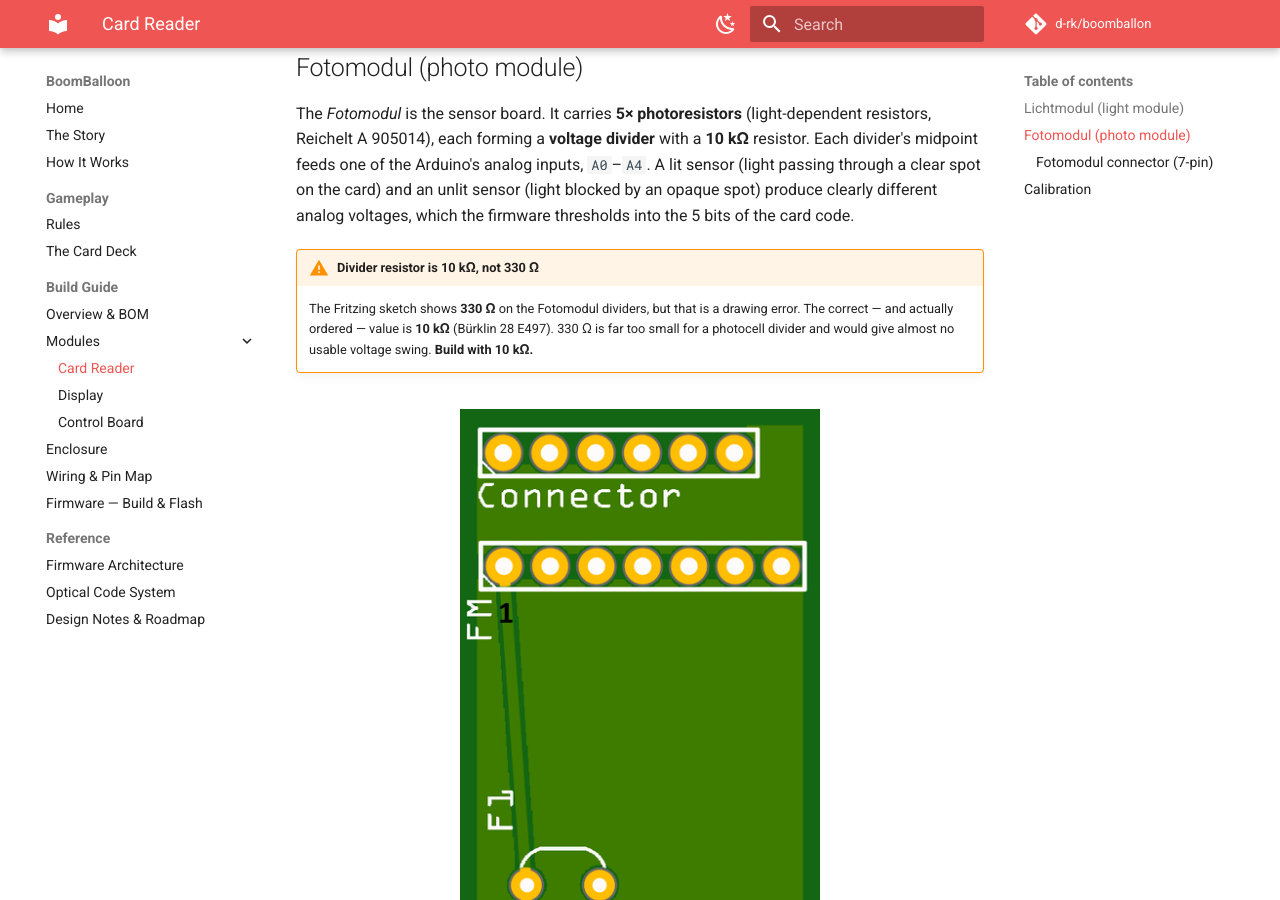
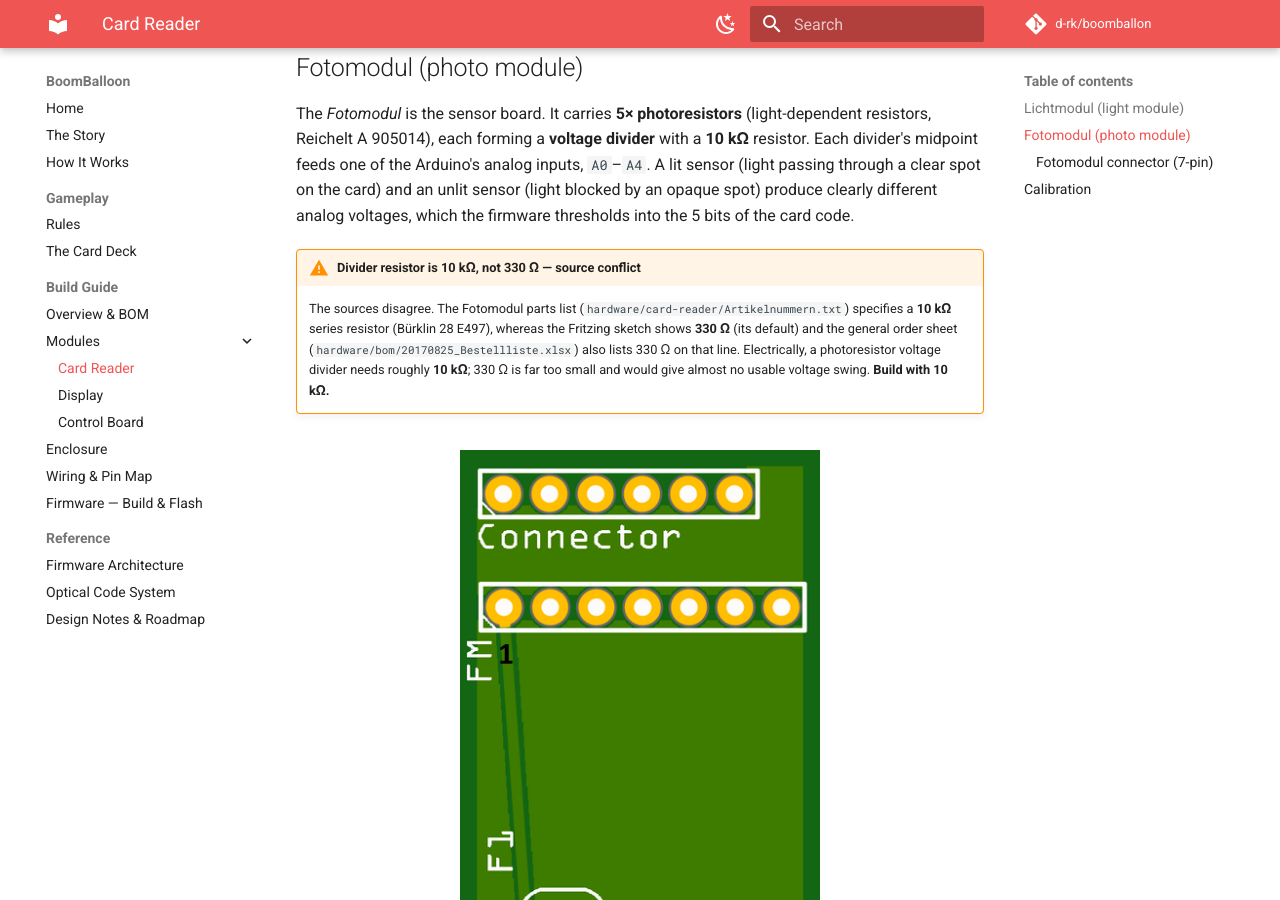
Before and after one commit to d-rk/boomballon, an MkDocs documentation site: the page built from docs/build-guide/modules/card-reader.md, in a window 1280 px wide and 900 px high, scrolled down 3388 px. Built offline with MkDocs 1.6.1 and Material for MkDocs 9.7.7, drawn with Linux system fonts in a browser that asks for light colours; comment, search, counter and statistics services are not loaded.

Commit message:
docs: clarify 10k vs 330R Fotomodul resistor source conflict
Co-Authored-By: Claude Opus 4.8 <noreply@anthropic.com>
Claude-Session: https://claude.ai/code/session_016Tu8m4fRhUZPZ91oqcB4LB

```diff
--- a/docs/build-guide/modules/card-reader.md
+++ b/docs/build-guide/modules/card-reader.md
@@ -45,11 +45,15 @@ clear spot on the card) and an unlit sensor (light blocked by an opaque spot)
 produce clearly different analog voltages, which the firmware thresholds into
 the 5 bits of the card code.
 
-!!! warning "Divider resistor is 10 kΩ, not 330 Ω"
-    The Fritzing sketch shows **330 Ω** on the Fotomodul dividers, but that is a
-    drawing error. The correct — and actually ordered — value is **10 kΩ**
-    (Bürklin 28 E497). 330 Ω is far too small for a photocell divider and would
-    give almost no usable voltage swing. **Build with 10 kΩ.**
+!!! warning "Divider resistor is 10 kΩ, not 330 Ω — source conflict"
+    The sources disagree. The Fotomodul parts list
+    (`hardware/card-reader/Artikelnummern.txt`) specifies a **10 kΩ** series
+    resistor (Bürklin 28 E497), whereas the Fritzing sketch shows **330 Ω** (its
+    default) and the general order sheet
+    (`hardware/bom/20170825_Bestellliste.xlsx`) also lists 330 Ω on that line.
+    Electrically, a photoresistor voltage divider needs roughly **10 kΩ**; 330 Ω
+    is far too small and would give almost no usable voltage swing. **Build with
+    10 kΩ.**
 
 <figure markdown>
   ![Fotomodul PCB, top side](../../assets/img/fotomodul-pcb-top.png){ width="360" }
```
Also changed, not shown: docs/build-guide/overview-bom.md (+6 -4 lines).
